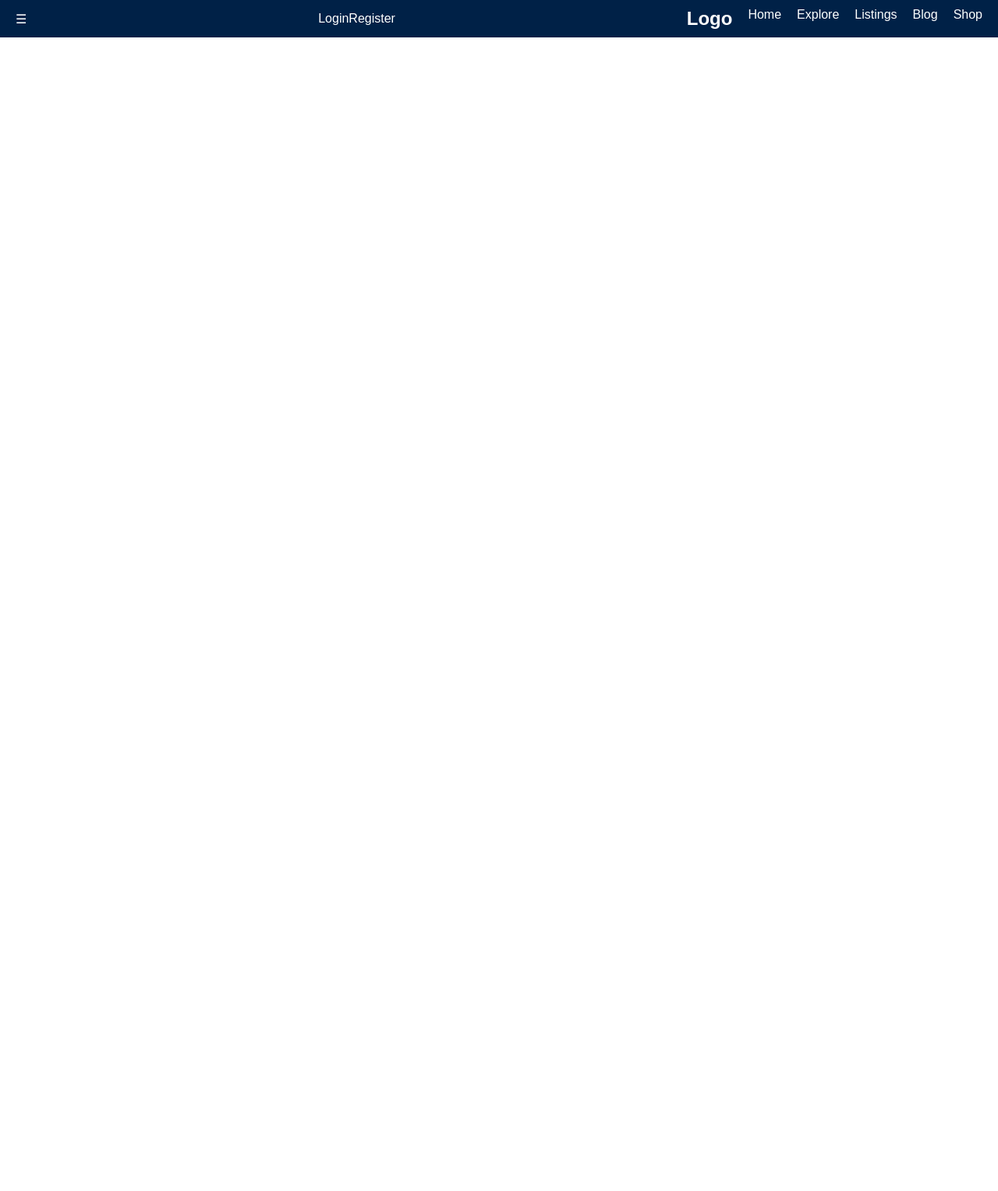
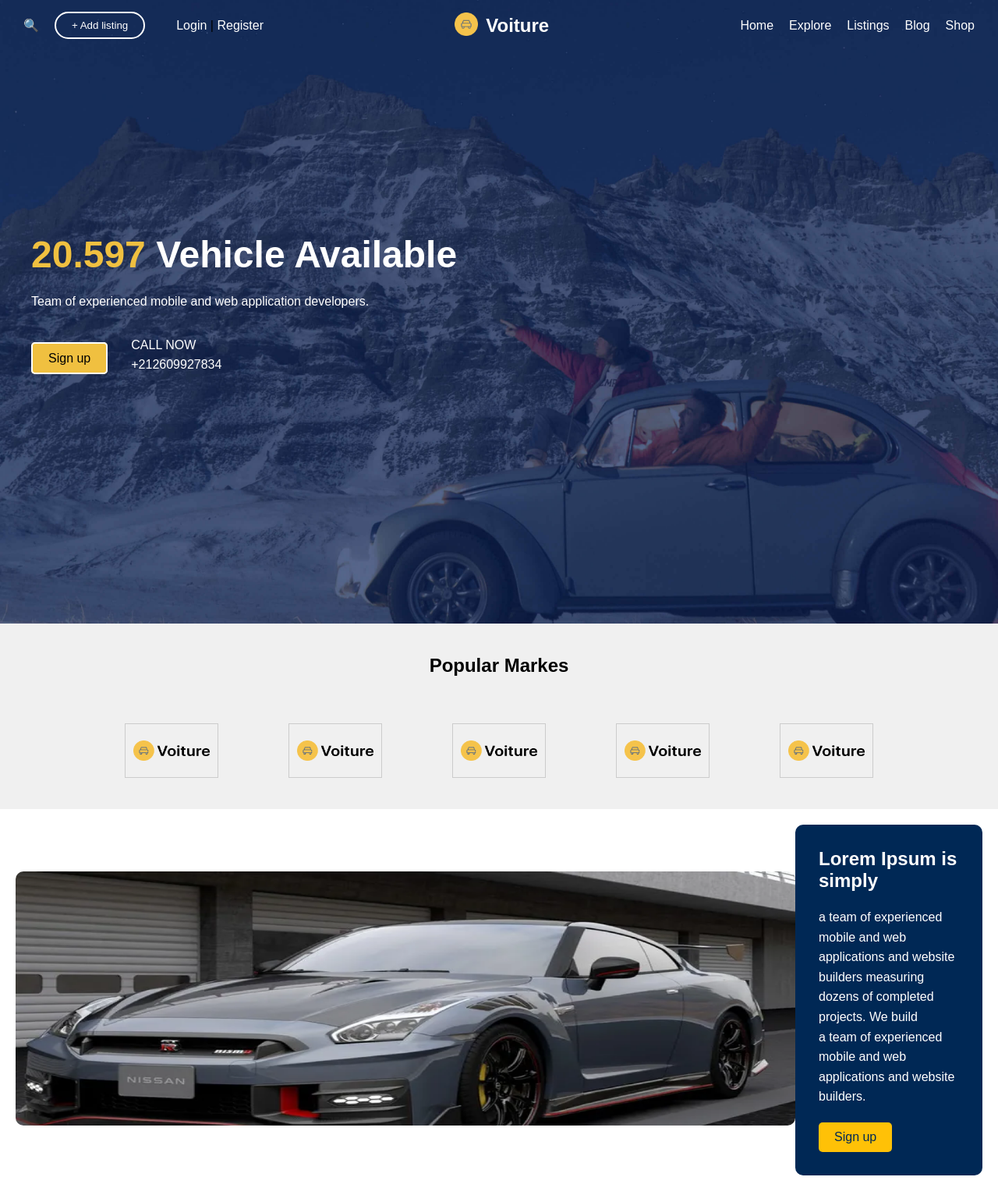
Before and after one commit to Ghandour390/Creation-d-un-site-web-responsive-de-vente-de-voitures, a plain HTML site: page index.html in a window 1280 px wide. Shown: the whole page at 78% size. Before the commit the page ends 800 px from the top, so only its background shows below. Drawn offline with Linux system fonts and the light colour scheme.

Commit message:
Ajout de 4 sections sur la page d'accueil

```diff
--- a/index.html
+++ b/index.html
@@ -3,35 +3,85 @@
 <head>
     <meta charset="UTF-8">
     <meta name="viewport" content="width=device-width, initial-scale=1.0">
-    <title> Home page</title>
+    <title>Home page</title>
     <link rel="stylesheet" href="style.css">
 </head>
 <body>
-    <header>
+    <!-- navbar section -->
         <nav class="navbar">
-            <div class="menu-icon">
-                <span class="menu-toggle">&#9776;</span>
+
+            <div class="navbar-container">
+                <div class="auth-buttons">
+                    <span>🔍</span>
+                    <button class="add-listing">+ Add listing</button>
+                    <div class="login-register">
+                        <a href="#">Login</a> <span id="blanch">|</span> <a href="#">Register</a>
                     </div>
-         <ul class="navbar-list-left">
-            <div class="navbar-left-content">
-                <li><a href="#" id="navbar-left-items">Login</a></li>
-                <li><a href="#" id="navbar-left-items">Register</a></li>
                 </div>
-         </ul>
-            <ul class="navbar-list">
-
-                <div class="navbar-logo">
-                    <a href="#">Logo</a>
+                <div class="nav_logo">
+                    <span class="icon"><img src="./Catalogue/assets/icons/ICON.png" alt="Car Icon"></span>
+                    <span class="brand">Voiture</span>
                 </div>
-
+                <ul class="nav-links">
                     <li><a href="#">Home</a></li>
                     <li><a href="#">Explore</a></li>
                     <li><a href="#">Listings</a></li>
                     <li><a href="#">Blog</a></li>
                     <li><a href="#">Shop</a></li>
+                </ul>
 
-            </ul>
+            </div>
         </nav>
-    </header>
+        <!-- banner section  -->
+         <section class="Banner_section">
+            <div class="banner-text">
+                <h1><span>20.597</span> Vehicle Available</h1>
+                <p>Team of experienced mobile and web application developers.</p>
+                <div class="bntB">
+                    <div class="bnt-call-items">
+                        <a href="#" class="btn-btn2">Sign up</a>
+                    </div>
+                    <div id="bnt-call-items2">
+                    <p>CALL NOW <br> +212609927834</p>
+                </div>
+                </div>
+         </section>
+
+          <!-- Popular Marks Section -->
+    <section class="popular-markes-section">
+        <h2>Popular Markes</h2>
+        <div class="markes-container">
+            <div class="marke">
+                <img src="./Catalogue/assets/icons/logo.png" alt="Marke 1">
+            </div>
+            <div class="marke">
+                <img src="./Catalogue/assets/icons/logo.png" alt="Marke 2">
+            </div>
+            <div class="marke">
+                <img src="./Catalogue/assets/icons/logo.png" alt="Marke 3">
+            </div>
+            <div class="marke">
+                <img src="./Catalogue/assets/icons/logo.png" alt="Marke 4">
+            </div>
+            <div class="marke">
+                <img src="./Catalogue/assets/icons/logo.png" alt="Marke 5">
+            </div>
+        </div>
+    </section>
+
+    <!-- Car section with overlay text -->
+    <section class="car-section">
+        <div class="car-image">
+             <img src="./Catalogue/assets/icons/image 19.png" alt="Car Image">
+        </div>
+        <div class="overlay-text">
+            <h2>Lorem Ipsum is simply</h2>
+            <p>
+                a team of experienced mobile and web applications and website builders measuring dozens of completed projects. We build <br>
+                a team of experienced mobile and web applications and website builders.
+            </p>
+            <button class="signup-btn">Sign up</button>
+        </div>
+    </section>
 </body>
 </html>
--- a/style.css
+++ b/style.css
@@ -1,57 +1,242 @@
-/* Basic Reset */
 * {
     margin: 0;
     padding: 0;
+    box-sizing: border-box;
 }
 
 body {
-    font-family: Arial, sans-serif;
-}
-
-header {
-    background-color: #002147;
+    font-family: 'Arial', sans-serif;
+    background-color: #f0f0f0;
 }
 
 .navbar {
+    position: fixed;
+    background-color: transparent;
+    padding: 15px 30px;
+    width: 100vw;
+}
+
+.navbar-container {
     display: flex;
     justify-content: space-between;
     align-items: center;
-    padding: 10px 20px;
-    color: #fff;
 }
 
-.navbar-logo a {
+.nav_logo {
+    display: flex;
+    align-items: center;
+}
+
+.nav_logo .icon img {
+    width: 30px;
+    height: 30px;
+    margin-right: 10px;
+}
+
+.brand {
+    font-size: 24px;
     color: #fff;
-    text-decoration: none;
-    font-size: 24px;
     font-weight: bold;
 }
 
-.navbar-list {
-    list-style-type: none;
+.nav-links {
+    list-style: none;
     display: flex;
     gap: 20px;
 }
 
-.navbar-list li a {
+.nav-links li a {
+    text-decoration: none;
     color: #fff;
-    text-decoration: none;
     font-size: 16px;
 }
-.navbar-left-content{
+
+.nav-links li a:hover {
+    color: #f0c040;
+}
+
+.auth-buttons {
+    display: flex;
+    align-items: center;
+    gap: 20px;
+}
+
+.add-listing {
+    background-color: transparent;
+    border: 2px solid #fff;
+    color: #fff;
+    padding: 8px 20px;
+    border-radius: 20px;
+    cursor: pointer;
+}
+
+.add-listing:hover {
+    background-color: #f0c040;
+    border-color: #f0c040;
+    color: #000;
+}
+
+.login-register {
+    padding-left: 20px;
+}
+
+.login-register a {
+    text-decoration: none;
+    color: #fff;
+    font-size: 16px;
+}
+
+.login-register a:hover {
+    color: #f0c040;
+}
+
+/* Banner section */
+.Banner_section {
+    height: 100vh;
+    background-image: url('./Catalogue/assets/icons/BannerImg.jpg');
+    background-repeat: no-repeat ;
+    background-size: cover;
+    background-position: center;
+    display: flex;
+    align-items: center;
+    justify-content: space-between;
+    padding: 40px;
+    background-color: rgba(0, 0, 0, 0.5);
+    color: #fff;
+}
+
+.banner-text {
+    max-width: 50%;
+}
+
+.banner-text h1 {
+    font-size: 48px;
+    font-weight: bold;
+    color: #fff;
+    font-family: "Poppins", sans-serif;
+}
+
+.banner-text h1 span {
+    color: #f0c040;
+}
+
+.banner-text p {
+    margin: 20px 0;
+    color: #fff;
+    line-height: 1.6;
+}
+
+.bntB {
+    margin-top: 20px;
+    width: 73%;
+    display: flex;
+    flex-direction:row;
+    justify-content: start;
+    align-items: center;
+    gap: 20px;
+}
+
+
+.btn-btn2 {
+    padding: 10px 20px;
+    margin-right: 10px;
+    border: 2px solid #fff;
+    border-radius: 5px;
+    font-size: 16px;
+    font-weight: 500;
+    text-decoration: none;
+    background-color: #f0c040;
+    color: #000;
+}
+
+
+.bntB .btn-btn2:hover {
+    background-color: #fff;
+    color: #000;
+    border-color: #fff;
+}
+
+.bntB p {
+    margin-top: 10px;
+    font-size: 16px;
+}
+/* Popular Markes Section */
+.popular-markes-section {
+    text-align: center;
+    padding: 40px 20px;
+}
+
+.popular-markes-section h2 {
+    font-size: 24px;
+    font-weight: bold;
+    margin-bottom: 60px;
+}
+
+.markes-container {
     display: flex;
     justify-content: center;
-    align-items: flex-start;
+    gap: 90px;
+    flex-wrap: wrap;
 }
-.navbar-list-left{
-    list-style-type: none;
+
+.marke {
+    border: 1px solid #ccc;
+    padding: 10px;
     display: flex;
-    gap: 20px;
+    justify-content: center;
+    align-items: center;
+    width: 120px;
+    height: 70px;
 
 }
-.navbar-list-left li a {
-    color: #fff;
-    text-decoration: none;
+
+.marke img {
+    max-width: 100%;
+    max-height: 100%;
+}
+
+/* Cars section  */
+.car-section {
+    display: flex;
+    justify-content: space-between;
+    align-items: center;
+    padding: 20px;
+    background-color: #fff;
+}
+
+.car-image img {
+    width: 1000px;
+    border-radius: 10px;
+    height:326px;
+}
+
+.overlay-text {
+    width: 40%;
+    background-color: #002855;
+    padding: 30px;
+    color: white;
+    border-radius: 10px;
+    z-index:1;
+}
+
+.overlay-text h2 {
+    font-size: 24px;
+    font-weight: bold;
+    margin-bottom: 20px;
+}
+
+.overlay-text p {
     font-size: 16px;
+    line-height: 1.6;
+    margin-bottom: 20px;
+}
 
+.signup-btn {
+    background-color: #FFC107;
+    border: none;
+    color: #002855;
+    padding: 10px 20px;
+    font-size: 16px;
+    border-radius: 5px;
+    cursor: pointer;
 }
```
Also changed, not shown: Catalogue/assets/icons/BannerImg.jpg (added), Catalogue/assets/icons/image 19.png (added), qx.html (added). Lines whose indentation alone changed are shown as unchanged.
